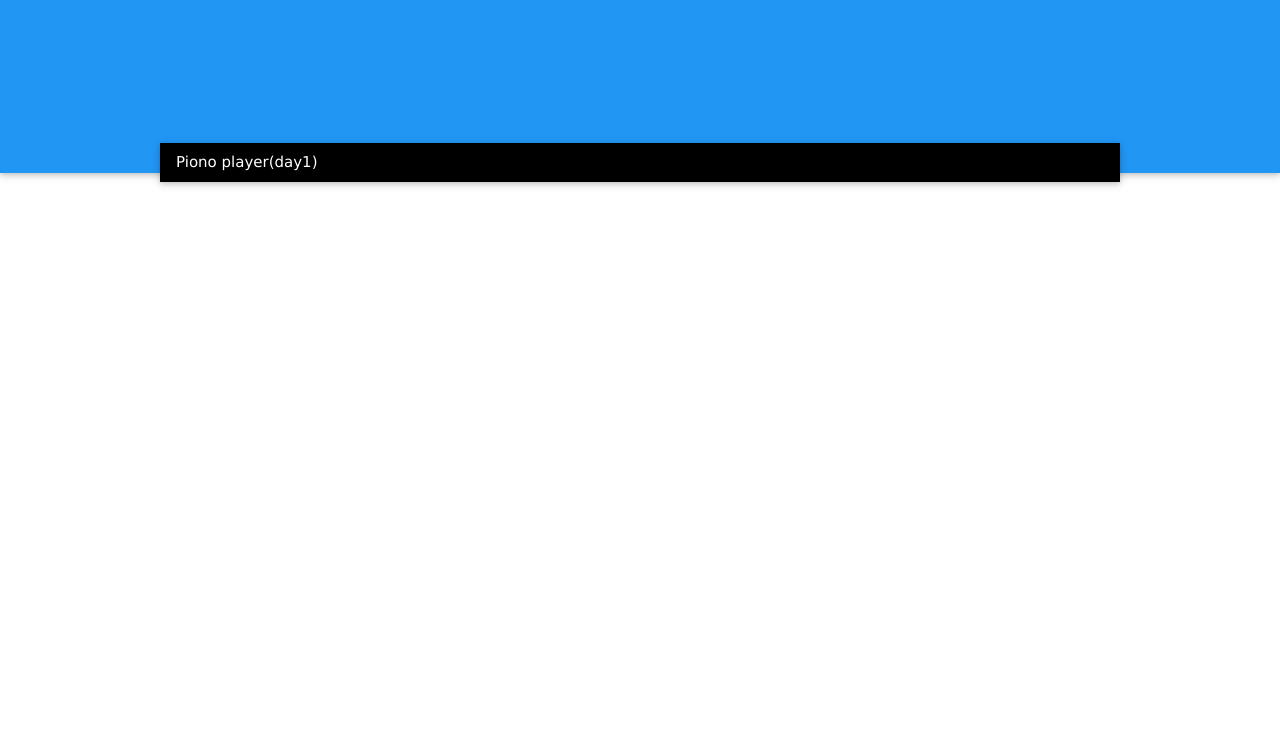
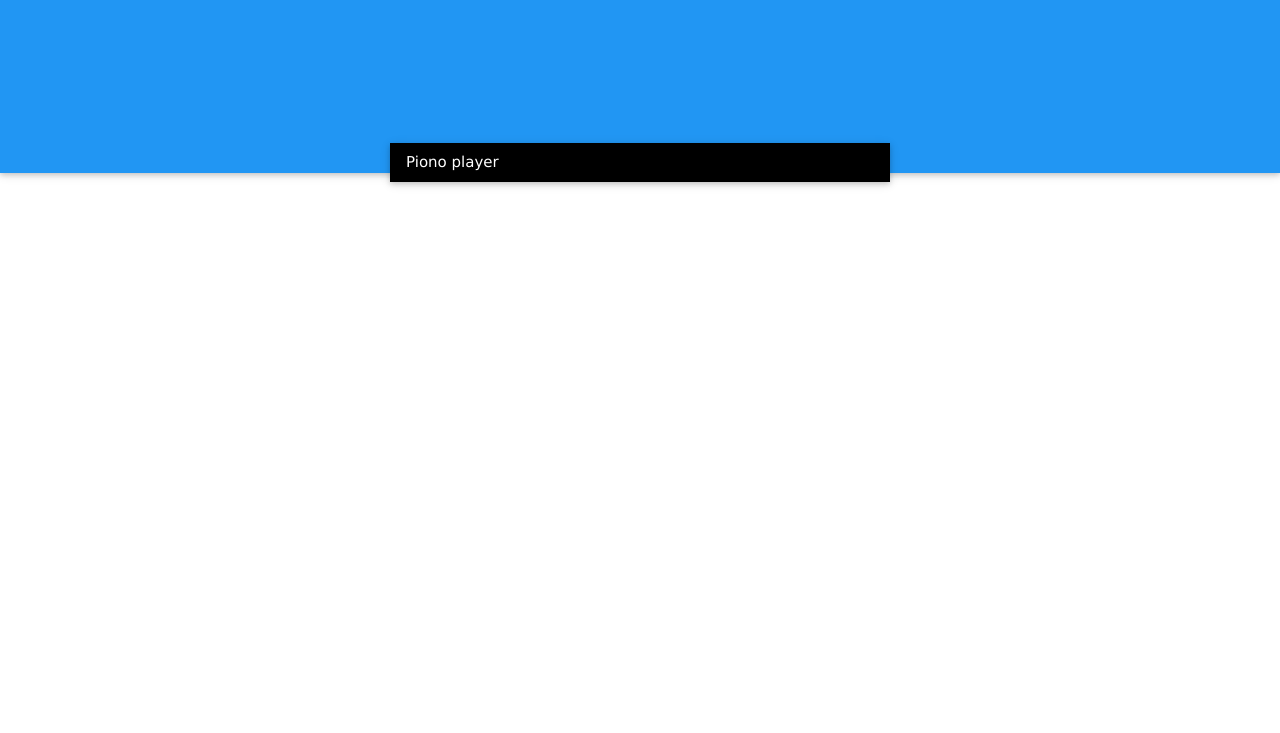
Before and after one commit to shubhendrapatel/JavaScript-30, a plain HTML site: page index.html in a window 1280 px wide. Shown: the part 67-800 px from the top of the page. Drawn offline with nearby package versions, Linux system fonts and the light colour scheme.

Commit message:
Restructured showcase code and modify readme

```diff
--- a/index.html
+++ b/index.html
@@ -10,7 +10,7 @@
             <h1 style="margin: 0;">JavaScript 30 | Showcase</h1>
         </div>
 
-        <div id="container" class="w3-bar-block w3-black w3-card w3-green" style="transform:translateY(-30px);width:75%;display: inline-block;"></div>
+        <div id="container" class="w3-bar-block w3-black w3-card w3-green" style="transform:translateY(-30px);width:500px;display: inline-block;"></div>
 
         <script>
             var xmlHttp = new XMLHttpRequest(),
@@ -21,10 +21,10 @@
                     this.parsedData = JSON.parse(this.responseText);
 
                     // creeate an anchor tag and appen to dom(container)
-                    this.parsedData.demoList.forEach((name, index) => {
+                    this.parsedData.demoList.forEach((project, index) => {
                        let anchor = document.createElement("a");
-                            anchor.setAttribute("href","day "+(++index));
-                            anchor.innerHTML = name;
+                            anchor.setAttribute("href",project.location);
+                            anchor.innerHTML = project.title;
                             anchor.classList.add("w3-bar-item");
                             anchor.classList.add("w3-button");
                             anchor.classList.add("w3-hover-orange");
--- a/task_completed.json
+++ b/task_completed.json
@@ -1,3 +1,8 @@
 {
-    "demoList" : ["Piono player(day1)"]
+    "demoList": [
+        {
+            "title": "Piono player",
+            "location": "challange 1 JS Piano"
+        }
+    ]
 }
```
Also changed, not shown: challange 1 JS Piano/index.html (renamed from day 1/index.html, +1 -1 lines), challange 1 JS Piano/script.js (renamed from day 1/script.js), challange 1 JS Piano/style.css (renamed from day 1/style.css), 15 other files.
